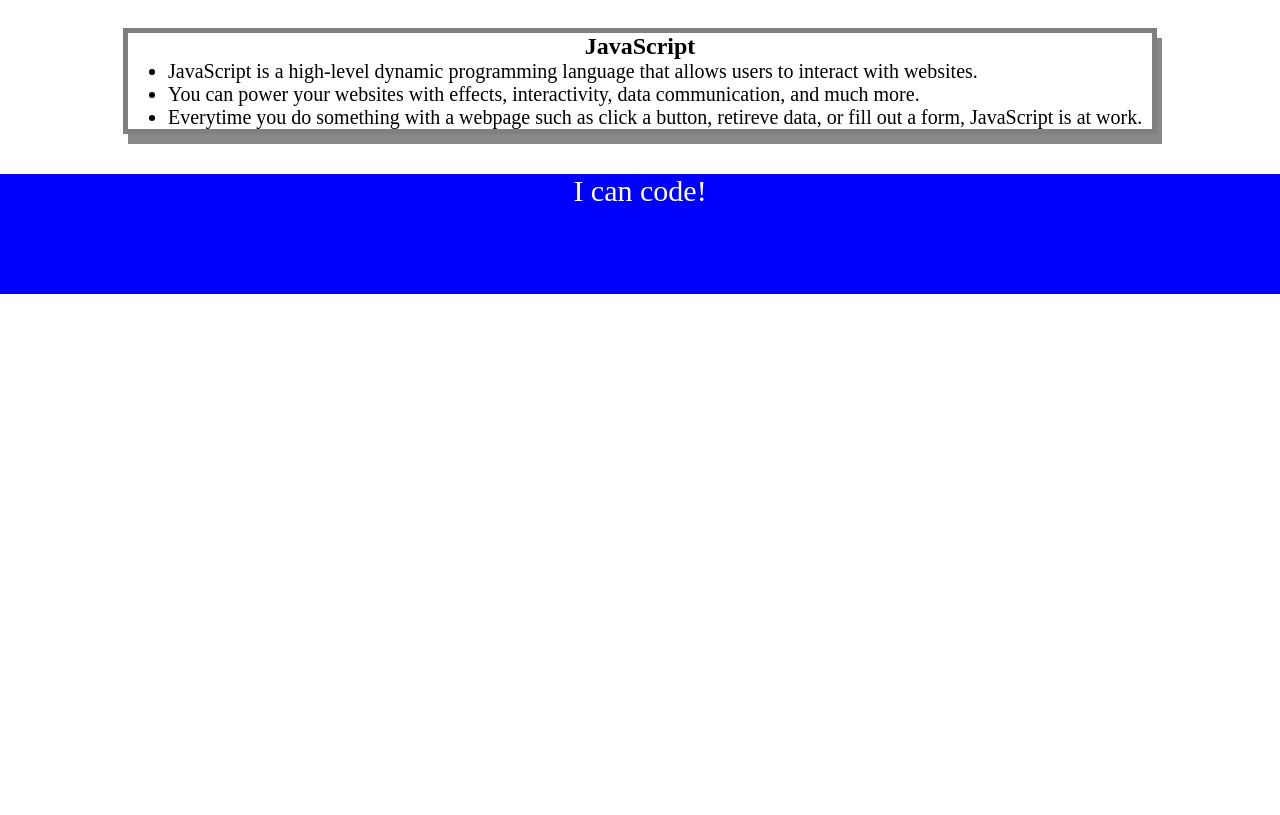
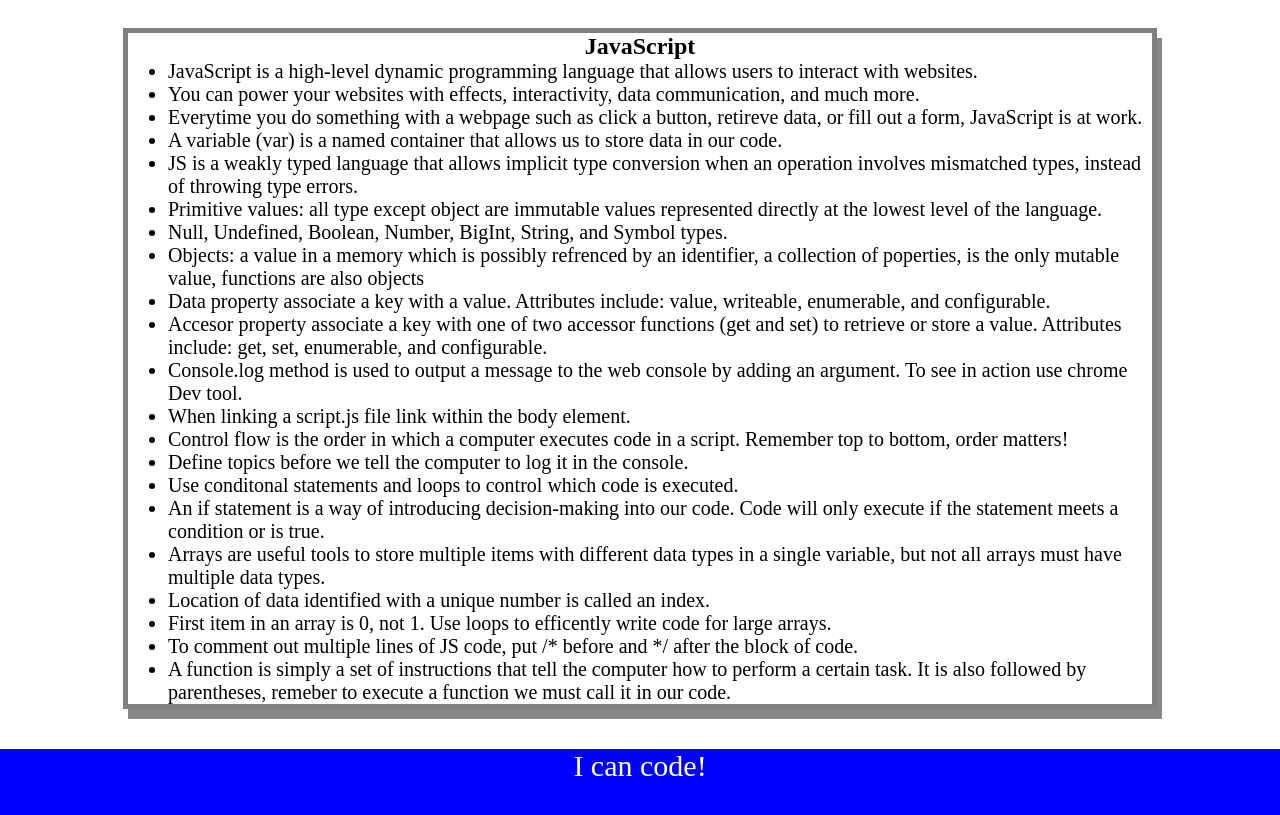
Before and after one commit to Juleeana/prework-study-guide, a plain HTML site: page prework-study-guide/index.html in a window 1280 px wide. Shown: the part 2180-2995 px from the top of the page. Before the commit the page ends 2474 px from the top, so only its background shows below. Drawn offline with Linux system fonts and the light colour scheme.

Commit message:
Added functions to make file run correctly

```diff
--- a/prework-study-guide/assets/script.js
+++ b/prework-study-guide/assets/script.js
@@ -1,17 +1,24 @@
 var topics = ['HTML', 'CSS', 'Git', 'JavaScript'];
+var randomTopic = topics[Math.floor(Math.random() * topics.length)];
+function listTopics() {
     for (var x = 0; x < topics.length; x++) {
       console.log(topics[x]);
     }
-/*
-if (topic === 'HTML') {
+  }
+function selectTopic() {
+    if (randomTopic === 'HTML') {
       console.log("Let's study HTML!");
-} else if (topic === 'CSS') {
+    } else if (randomTopic === 'CSS') {
       console.log("Let's study CSS!");
-} else if (topic === 'Git') {
+    } else if (randomTopic === 'Git') {
       console.log("Let's study Git!");
-} else if (topic === 'JavaScript') {
+    } else if (randomTopic === 'JavaScript') {
       console.log("Let's study JavaScript!");
     } else {
       console.log('Please try again!');
     }
-*/
+  }
+  console.log('Here are the topics we learned through Prework:');
+  listTopics();
+  console.log('Which topic should we study first?');
+  selectTopic();
--- a/prework-study-guide/index.html
+++ b/prework-study-guide/index.html
@@ -93,7 +93,24 @@
           <li>JavaScript is a high-level dynamic programming language that allows users to interact with websites.</li>
           <li>You can power your websites with effects, interactivity, data communication, and much more.</li>
           <li>Everytime you do something with a webpage such as click a button, retireve data, or fill out a form, JavaScript is at work.</li>
-
+          <li>A variable (var) is a named container that allows us to store data in our code.</li>
+          <li>JS is a weakly typed language that allows implicit type conversion when an operation involves mismatched types, instead of throwing type errors.</li>
+          <li>Primitive values: all type except object are immutable values represented directly at the lowest level of the language.</li>
+          <li>Null, Undefined, Boolean, Number, BigInt, String, and Symbol types.</li>
+          <li>Objects: a value in a memory which is possibly refrenced by an identifier, a collection of poperties, is the only mutable value, functions are also objects</li>
+          <li>Data property associate a key with a value. Attributes include: value, writeable, enumerable, and configurable.</li>
+          <li>Accesor property associate a key with one of two accessor functions (get and set) to retrieve or store a value. Attributes include: get, set, enumerable, and configurable.</li>
+          <li>Console.log method is used to output a message to the web console by adding an argument. To see in action use chrome Dev tool.</li>
+          <li>When linking a script.js file link within the body element.</li>
+          <li>Control flow is the order in which a computer executes code in a script. Remember top to bottom, order matters!</li>
+          <li>Define topics before we tell the computer to log it in the console.</li>
+          <li>Use conditonal statements and loops to control which code is executed.</li>
+          <li>An if statement is a way of introducing decision-making into our code. Code will only execute if the statement meets a condition or is true.</li>
+          <li>Arrays are useful tools to store multiple items with different data types in a single variable, but not all arrays must have multiple data types.</li>
+          <li>Location of data identified with a unique number is called an index.</li>
+          <li>First item in an array is 0, not 1. Use loops to efficently write code for large arrays.
+          <li>To comment out multiple lines of JS code, put /* before and */ after the block of code.</li>
+          <li>A function is simply a set of instructions that tell the computer how to perform a certain task. It is also followed by parentheses, remeber to execute a function we must call it in our code.</li>
         </ul>
       </section>
     </main>
```
Also changed, not shown: prework-study-guide/images/firefox2png..jpg (deleted). Lines whose indentation alone changed are shown as unchanged.
